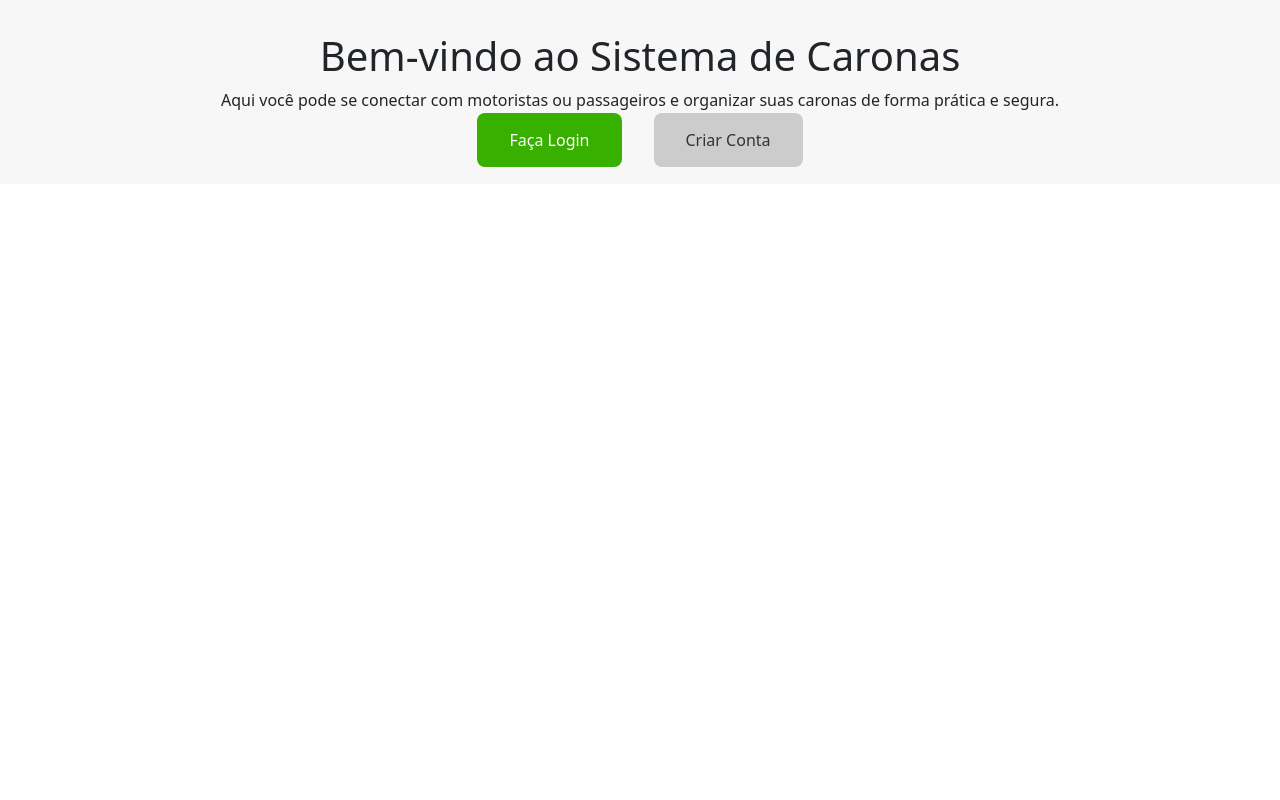
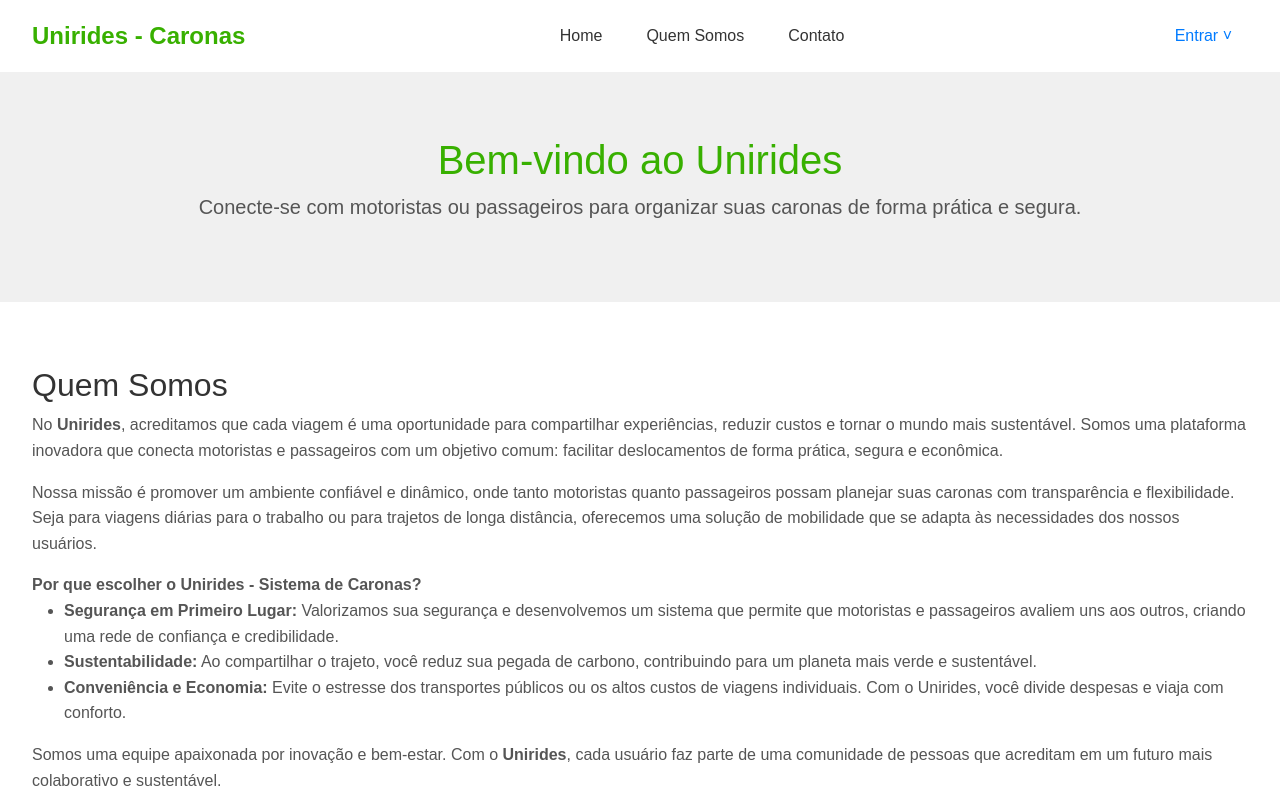
Before and after one commit to danirso/Unirides, a React (Create React App) app in the folder frontend/: page / in a window 1280 px wide. Shown: the top 800 px of the page. Built offline with nearby package versions, Linux system fonts and the light colour scheme.

Commit message:
Modernização da LandPage

```diff
--- a/frontend/src/landPage.js
+++ b/frontend/src/landPage.js
@@ -1,21 +1,287 @@
-import React from 'react';
+import React, { useState } from 'react';
 import { Link } from 'react-router-dom';
 
 function LandPage() {
+  const [showDropdown, setShowDropdown] = useState(false);
+
+  const handleDropdownToggle = () => {
+    setShowDropdown(!showDropdown);
+  };
+
+  const scrollToSection = (id) => {
+    document.getElementById(id).scrollIntoView({ behavior: 'smooth' });
+  };
+
   return (
-    <div style={{ textAlign: 'center', padding: '2rem', background: '#f7f7f7' }}>
-      <h1>Bem-vindo ao Sistema de Caronas</h1>
-      <p>
-        Aqui você pode se conectar com motoristas ou passageiros e organizar suas caronas de forma prática e segura.
-      </p>
-      <Link to="/login" style={{ margin: '1rem', padding: '1rem 2rem', background: '#38b000', color: '#fff', borderRadius: '8px', textDecoration: 'none' }}>
-        Faça Login
-      </Link>
-      <Link to="/signup" style={{ margin: '1rem', padding: '1rem 2rem', background: '#ccc', color: '#333', borderRadius: '8px', textDecoration: 'none' }}>
-        Criar Conta
-      </Link>
+    <div style={{ fontFamily: 'Arial, sans-serif' }}>
+      {/* Navbar */}
+      <nav style={{ display: 'flex', justifyContent: 'space-between', alignItems: 'center', padding: '1rem 2rem', background: '#fff', boxShadow: '0px 4px 10px rgba(0, 0, 0, 0.1)' }}>
+        <div style={{ fontSize: '1.5rem', fontWeight: 'bold', color: '#38b000' }}>Unirides - Caronas</div>
+        <div>
+          <button
+            onClick={() => scrollToSection('home')}
+            style={{ margin: '0 1rem', background: 'none', border: 'none', color: '#333', cursor: 'pointer', fontSize: '1rem' }}
+          >
+            Home
+          </button>
+          <button
+            onClick={() => scrollToSection('quem-somos')}
+            style={{ margin: '0 1rem', background: 'none', border: 'none', color: '#333', cursor: 'pointer', fontSize: '1rem' }}
+          >
+            Quem Somos
+          </button>
+          <button
+            onClick={() => scrollToSection('contato')}
+            style={{ margin: '0 1rem', background: 'none', border: 'none', color: '#333', cursor: 'pointer', fontSize: '1rem' }}
+          >
+            Contato
+          </button>
+        </div>
+
+         {/* Login Dropdown */}
+         <div style={{ position: 'relative' }}>
+            <button
+              onClick={handleDropdownToggle}
+              style={{
+                background: 'none',
+                color: '#007bff',
+                padding: '0.5rem 1rem',
+                border: 'none',
+                fontSize: '1rem',
+                cursor: 'pointer',
+                display: 'flex',
+                alignItems: 'center',
+                borderRadius: '8px',
+                transition: 'transform 0.2s ease',
+              }}
+              onMouseEnter={(e) => e.target.style.transform = 'translateY(-2px)'}
+              onMouseLeave={(e) => e.target.style.transform = 'translateY(0)'}
+            >
+              Entrar {showDropdown ? "˄" : "˅"}
+            </button>
+
+            {showDropdown && (
+              <div
+                style={{
+                  position: 'absolute',
+                  top: '2.5rem',
+                  right: 0,
+                  background: '#fff',
+                  boxShadow: '0px 4px 10px rgba(0, 0, 0, 0.1)',
+                  borderRadius: '8px',
+                  overflow: 'hidden',
+                  zIndex: 1,
+                }}
+              >
+                <Link
+                  to="/login"
+                  style={{
+                    display: 'block',
+                    padding: '1rem',
+                    color: '#007bff',
+                    textAlign: 'center',
+                    textDecoration: 'none',
+                    transition: 'transform 0.2s ease, border-bottom 0.2s ease',
+                  }}
+                  onMouseEnter={(e) => {
+                    e.target.style.transform = 'translateY(-2px)';
+                    e.target.style.borderBottom = '2px solid #007bff';
+                  }}
+                  onMouseLeave={(e) => {
+                    e.target.style.transform = 'translateY(0)';
+                    e.target.style.borderBottom = 'none';
+                  }}
+                >
+                  Login
+                </Link>
+
+                <Link
+                  to="/signup"
+                  style={{
+                    display: 'block',
+                    padding: '1rem',
+                    color: '#007bff',
+                    textAlign: 'center',
+                    textDecoration: 'none',
+                    transition: 'transform 0.2s ease, border-bottom 0.2s ease',
+                  }}
+                  onMouseEnter={(e) => {
+                    e.target.style.transform = 'translateY(-2px)';
+                    e.target.style.borderBottom = '2px solid #007bff';
+                  }}
+                  onMouseLeave={(e) => {
+                    e.target.style.transform = 'translateY(0)';
+                    e.target.style.borderBottom = 'none';
+                  }}
+                >
+                  Cadastro
+                </Link>
+              </div>
+            )}
+          </div>
+      </nav>
+
+
+      {/* Main Content */}
+      <section id="home" style={{ textAlign: 'center', padding: '4rem 2rem', background: '#f0f0f0' }}>
+        <h1 style={{ fontSize: '2.5rem', color: '#38b000' }}>Bem-vindo ao Unirides</h1>
+        <p style={{ fontSize: '1.25rem', color: '#555' }}>
+          Conecte-se com motoristas ou passageiros para organizar suas caronas de forma prática e segura.
+        </p>
+      </section>
+
+      {/* Quem Somos Section */}
+      <section id="quem-somos" style={{ padding: '4rem 2rem', background: '#fff' }}>
+        <h2 style={{ fontSize: '2rem', color: '#333' }}>Quem Somos</h2>
+        <p style={{ fontSize: '1rem', color: '#555', lineHeight: '1.6' }}>
+          No <strong>Unirides</strong>, acreditamos que cada viagem é uma oportunidade para compartilhar experiências, reduzir custos e tornar o mundo mais sustentável. Somos uma plataforma inovadora que conecta motoristas e passageiros com um objetivo comum: facilitar deslocamentos de forma prática, segura e econômica.
+        </p>
+        <p style={{ fontSize: '1rem', color: '#555', lineHeight: '1.6' }}>
+          Nossa missão é promover um ambiente confiável e dinâmico, onde tanto motoristas quanto passageiros possam planejar suas caronas com transparência e flexibilidade. Seja para viagens diárias para o trabalho ou para trajetos de longa distância, oferecemos uma solução de mobilidade que se adapta às necessidades dos nossos usuários.
+        </p>
+        <p style={{ fontSize: '1rem', color: '#555', lineHeight: '1.6' }}>
+          <strong>Por que escolher o Unirides - Sistema de Caronas?</strong><br />
+          <ul>
+            <li><strong>Segurança em Primeiro Lugar:</strong> Valorizamos sua segurança e desenvolvemos um sistema que permite que motoristas e passageiros avaliem uns aos outros, criando uma rede de confiança e credibilidade.</li>
+            <li><strong>Sustentabilidade:</strong> Ao compartilhar o trajeto, você reduz sua pegada de carbono, contribuindo para um planeta mais verde e sustentável.</li>
+            <li><strong>Conveniência e Economia:</strong> Evite o estresse dos transportes públicos ou os altos custos de viagens individuais. Com o Unirides, você divide despesas e viaja com conforto.</li>
+          </ul>
+        </p>
+        <p style={{ fontSize: '1rem', color: '#555', lineHeight: '1.6' }}>
+          Somos uma equipe apaixonada por inovação e bem-estar. Com o <strong>Unirides</strong>, cada usuário faz parte de uma comunidade de pessoas que acreditam em um futuro mais colaborativo e sustentável.
+        </p>
+      </section>
+
+      {/* Contato Section */}
+      <section id="contato" style={{ padding: '4rem 2rem', background: '#f0f0f0' }}>
+        <h2 style={{ fontSize: '2rem', color: '#333' }}>Contato</h2>
+        <p style={{ fontSize: '1rem', color: '#555' }}>
+          Entre em contato conosco pelo email: contato@sistemadecaronas.com
+        </p>
+      </section>
     </div>
   );
 }
 
+const styles = {
+  navbar: {
+    display: 'flex',
+    justifyContent: 'space-between',
+    alignItems: 'center',
+    padding: '1rem 2rem',
+    background: '#fff',
+    boxShadow: '0px 4px 10px rgba(0, 0, 0, 0.1)',
+    flexWrap: 'wrap',
+  },
+  logo: {
+    fontSize: '1.5rem',
+    fontWeight: 'bold',
+    color: '#007bff',
+  },
+  navLinks: {
+    display: 'flex',
+    gap: '1rem',
+    flexWrap: 'wrap',
+  },
+  navButton: {
+    background: 'none',
+    border: 'none',
+    color: '#333',
+    cursor: 'pointer',
+    fontSize: '1rem',
+  },
+  entrarButton: {
+    background: '#007bff',
+    color: '#fff',
+    padding: '0.5rem 1rem',
+    border: 'none',
+    fontSize: '1rem',
+    cursor: 'pointer',
+    display: 'flex',
+    alignItems: 'center',
+    borderRadius: '4px',
+  },
+  dropdown: {
+    position: 'absolute',
+    top: '2.5rem',
+    right: 0,
+    background: '#fff',
+    boxShadow: '0px 4px 10px rgba(0, 0, 0, 0.1)',
+    borderRadius: '8px',
+    overflow: 'hidden',
+    zIndex: 1,
+  },
+  dropdownLink: {
+    display: 'block',
+    padding: '1rem',
+    background: '#007bff',
+    color: '#fff',
+    textAlign: 'center',
+    textDecoration: 'none',
+    borderBottom: '1px solid #ccc',
+  },
+  sectionHome: {
+    textAlign: 'center',
+    padding: '4rem 2rem',
+    background: '#f0f0f0',
+  },
+  header: {
+    fontSize: '2.5rem',
+    color: '#007bff',
+  },
+  text: {
+    fontSize: '1.25rem',
+    color: '#555',
+  },
+  mainButton: {
+    margin: '1rem',
+    padding: '1rem 2rem',
+    background: '#007bff',
+    color: '#fff',
+    borderRadius: '8px',
+    textDecoration: 'none',
+    display: 'inline-block',
+  },
+  section: {
+    padding: '4rem 2rem',
+    background: '#fff',
+  },
+  sectionHeader: {
+    fontSize: '2rem',
+    color: '#333',
+  },
+  sectionText: {
+    fontSize: '1rem',
+    color: '#555',
+    lineHeight: '1.6',
+  },
+  // Media Query for mobile devices
+  '@media (max-width: 768px)': {
+    navbar: {
+      padding: '1rem',
+      flexDirection: 'column',
+    },
+    navLinks: {
+      flexDirection: 'column',
+      alignItems: 'center',
+      marginTop: '0.5rem',
+    },
+    sectionHome: {
+      padding: '2rem 1rem',
+    },
+    header: {
+      fontSize: '2rem',
+    },
+    text: {
+      fontSize: '1rem',
+    },
+    mainButton: {
+      padding: '0.75rem 1.5rem',
+    },
+    section: {
+      padding: '2rem 1rem',
+    },
+  },
+};
+
 export default LandPage;
```
